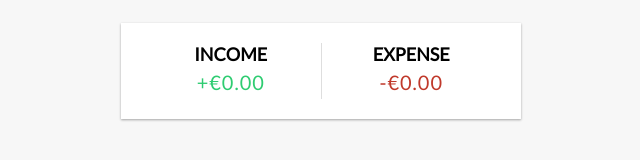
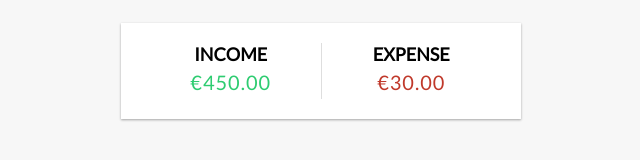
Before and after one commit to george-sagiannis/expense-tracker-react, a React (Create React App) app: page / in a window 1280 px wide. Shown: the part 148-308 px from the top of the page, without its empty margins (319-959 px from the left). Built offline with nearby package versions, Linux system fonts and the light colour scheme.

Commit message:
income and expeense now is calculating

```diff
--- a/src/components/IncomeExpenses.js
+++ b/src/components/IncomeExpenses.js
@@ -1,18 +1,71 @@
-import React from 'react'
+import React, { useContext } from 'react'
+
+import { GlobalContext } from '../context/GlobalState';
+
+
 
 const IncomeExpenses = () => {
+
+  const { transactions } = useContext(GlobalContext);
+
+  //This line creates a new array named amounts by mapping over the transactions array and extracting the amount property from each transaction
+  const amounts = transactions.map(transaction => transaction.amount);
+
+
+  const income = amounts
+    .filter(item => item > 0) // Filters out only positive amounts (income)
+    .reduce((acc, item) => (acc += item), 0) // Sums up the filtered positive amounts
+    .toFixed(2); // Formats the total income to two decimal places
+
+    //other way
+    //We initialize the income variable to 0.
+    //We then iterate over each element in the amounts array using a for...of loop.
+    //For each amount, if it is greater than 0 (positive), we add it to the income.
+    //Finally, we format the income to two decimal places using toFixed(2)
+
+    // let income = 0;
+    // for (const amount of amounts) {
+    //     if (amount > 0) {
+    //         income = income + amount;
+    //     }
+    // }
+    // income = income.toFixed(2);
+
+
+    const expense = (
+        amounts.filter(item => item < 0) // Filters out only negative amounts (expenses)
+        .reduce((acc, item) => (acc += item), 0) // Sums up the filtered negative amounts
+        * -1 // Makes the total positive by multiplying with -1 (to represent expenses)
+    ).toFixed(2); // Formats the total expenses to two decimal places
+
+
+    //We initialize the expense variable to 0.
+    //We then iterate over each element in the amounts array using a for...of loop.
+    //For each amount, if it is less than 0 (negative), we add it to the expense.
+    //After iterating, we multiply the expense by -1 to make it positive (to represent expenses).
+    //Finally, we format the expense to two decimal places using toFixed(2).
+    //let expense = 0;
+    //for (const amount of amounts) {
+    //  if (amount < 0) {
+    //    expense += amount;
+    //  }
+    //}
+    //expense *= -1; // Make the total positive (to represent expenses) - grafetai kai etsi expense = Math.abs(expense).toFixed(2);
+    //expense = expense.toFixed(2); // Format the total expenses to two decimal places
+
+
   return (
         <div className="inc-exp-container">
             <div>
                 <h4>Income</h4>
-                <p className="money plus">+€0.00</p>
+                <p className="money plus">€{income}</p>
             </div>
             <div>
                 <h4>Expense</h4>
-                <p className="money minus">-€0.00</p>
+                <p className="money minus">€{expense}</p>
             </div>
         </div>
   )
 }
 
-export default IncomeExpenses
+export default IncomeExpenses;
```
